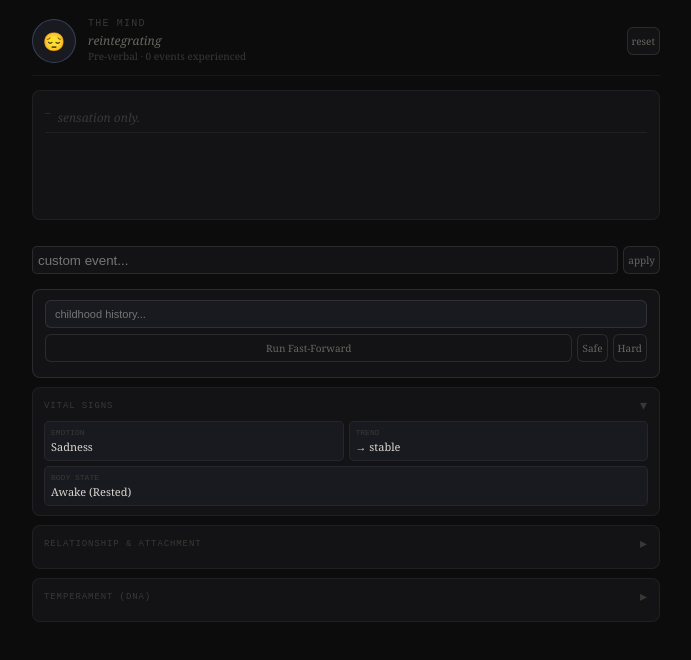
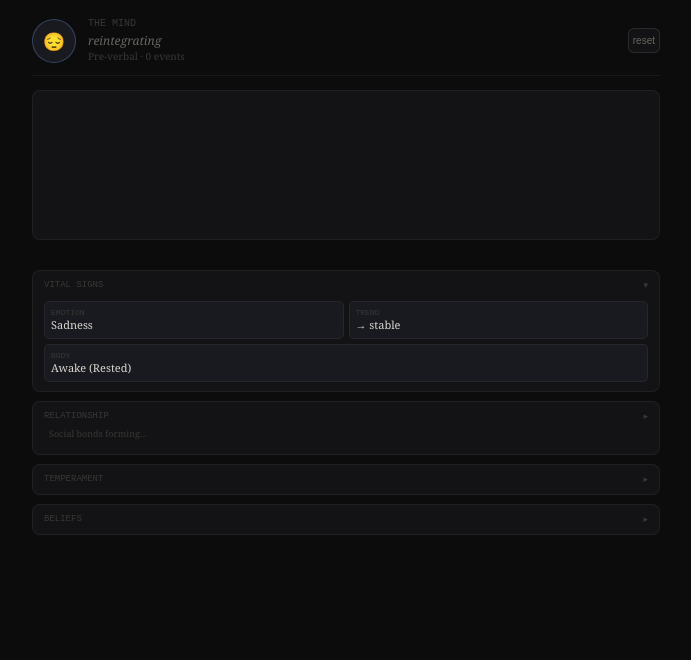
Before and after one commit to KalelTonatiuh/mind-app, a website: page public/index.html in a window 1280 px wide. Shown: the whole page, without its empty margins (294-985 px from the left). Drawn offline with Linux system fonts and the light colour scheme.

Commit message:
Fix rendering null errors and align IDs

```diff
--- a/public/index.html
+++ b/public/index.html
@@ -5,7 +5,6 @@
 <meta name="viewport" content="width=device-width, initial-scale=1.0">
 <title>The Mind</title>
 <style>
-/* RESTORING ORIGINAL DARK COLORS */
 *, *::before, *::after { box-sizing:border-box; margin:0; padding:0; }
 :root {
   --bg:#0c0c0d; --bg2:#131315; --bg3:#191920;
@@ -16,36 +15,28 @@
 body { background:var(--bg); color:var(--t); font-family:var(--f); min-height:100vh; padding:18px 16px 60px; max-width:660px; margin:0 auto; }
 
 .header { display:flex; align-items:center; gap:12px; margin-bottom:14px; padding-bottom:12px; border-bottom:0.5px solid var(--b); }
-.avatar { width:44px;height:44px;border-radius:50%;display:flex;align-items:center;justify-content:center;font-size:18px;border:1.5px solid var(--b2);background:var(--bg3);transition:background 1.2s,border-color 1.2s;flex-shrink:0; }
-.mind-label { font-size:10px;color:var(--t3);letter-spacing:.12em;text-transform:uppercase;font-family:var(--m); }
+.avatar { width:44px;height:44px;border-radius:50%;border:1.5px solid var(--b2);background:var(--bg3);display:flex;align-items:center;justify-content:center;font-size:18px; }
+.mind-label { font-size:10px;color:var(--t3);text-transform:uppercase;font-family:var(--m); }
 .mind-status { font-size:12px;color:var(--t2);font-style:italic;margin-top:3px; }
 
 .panel { border-radius:8px;border:0.5px solid var(--b);background:var(--bg2);padding:9px 11px;margin-bottom:9px; }
-.panel-title { font-size:9px;color:var(--t3);font-family:var(--m);text-transform:uppercase;letter-spacing:.1em;margin-bottom:7px;display:flex;justify-content:space-between;align-items:center; }
-.ptog { cursor:pointer;color:var(--t3); font-size: 14px; }
+.panel-title { font-size:9px;color:var(--t3);font-family:var(--m);text-transform:uppercase;display:flex;justify-content:space-between;cursor:pointer; }
 
-/* The grids for stats */
-.grid-2 { display:grid; grid-template-columns: 1fr 1fr; gap:5px; }
+.grid-2 { display:grid; grid-template-columns: 1fr 1fr; gap:5px; margin-top:10px; }
 .stat-card { border-radius:5px; padding:6px; border:0.5px solid var(--b); background:var(--bg3); }
-.stat-l { font-size:8px; color:var(--t3); text-transform:uppercase; margin-bottom:2px; font-family:var(--m); }
+.stat-l { font-size:8px; color:var(--t3); text-transform:uppercase; font-family:var(--m); }
 .stat-v { font-size:11px; color:var(--t); }
 
-/* Buttons & Inputs */
-.evgrid { display:grid; grid-template-columns:repeat(3,1fr); gap:4px; margin-bottom:6px; }
-.evbtn { border-radius:6px; padding:6px 4px; border:0.5px solid var(--b2); background:var(--bg2); font-size:10px; font-family:var(--f); color:var(--t2); cursor:pointer; text-align:center; }
+.evgrid { display:grid; grid-template-columns:repeat(3,1fr); gap:4px; margin-bottom:10px; }
+.evbtn { border-radius:6px; padding:6px 4px; border:0.5px solid var(--b2); background:var(--bg2); font-size:10px; color:var(--t2); cursor:pointer; }
 .evbtn:hover { background:var(--bg3); color:var(--t); }
 
-.thought-stream { border-radius:8px; border:0.5px solid var(--b); background:var(--bg2); padding:12px; min-height:130px; max-height:320px; overflow-y:auto; margin-bottom: 20px;}
-.thought { padding:4px 0; border-bottom:0.5px solid var(--b); font-size:12px; line-height:1.75; color:var(--t); display:flex; gap:7px; }
-.thought .ts { font-size:9px; color:var(--t3); font-family:var(--m); flex-shrink:0; }
-.thought.nv .tx { color:var(--t3); font-style:italic; }
+.thought-stream { border-radius:8px; border:0.5px solid var(--b); background:var(--bg2); padding:12px; min-height:150px; max-height:300px; overflow-y:auto; margin-bottom: 20px;}
+.thought { padding:4px 0; border-bottom:0.5px solid var(--b); font-size:13px; color:var(--t); display:flex; gap:10px; }
+.thought .ts { font-size:9px; color:var(--t3); font-family:var(--m); }
 
-/* Fast-forward */
-.ff-panel { border-radius:8px; border:0.5px solid var(--b2); background:var(--bg2); padding:10px 12px; margin-bottom:9px; }
-.ff-input { width:100%; border-radius:6px; padding:7px 9px; border:0.5px solid var(--b2); background:var(--bg3); font-size:11px; color:var(--t); outline:none; margin-bottom:6px; }
-
-/* Hide standard grids needed for background processing */
-#egrid, #sem-grid, #mem-list, #need-row, #schema-grid { display:none; }
+/* Hidden helper elements to prevent JS crashes */
+#egrid, #sem-grid, #mem-list, #need-row, #dn, #bn, #bs, #ts2, #defn, #defd, #def-style, #tom-display, #sem-count, #sem-plasticity, #schema-age, #mem-count { display:none; }
 </style>
 </head>
 <body>
@@ -54,65 +45,47 @@ body { background:var(--bg); color:var(--t); font-family:var(--f); min-height:10
   <div class="avatar" id="av">🧍</div>
   <div style="flex:1">
     <div class="mind-label">The Mind</div>
-    <div class="mind-status" id="status">Observing...</div>
+    <div class="mind-status" id="status">...</div>
     <div id="dev-stage" style="font-size:10px; color:var(--t3)">Pre-verbal</div>
   </div>
   <button class="evbtn" onclick="resetMind()">reset</button>
 </div>
 
-<!-- THOUGHT STREAM AT THE TOP -->
-<div class="thought-stream" id="stream">
-  <div class="thought nv"><span class="ts">—</span><span class="tx">sensation only.</span></div>
-</div>
+<div class="thought-stream" id="stream"></div>
 
-<!-- STIMULUS BUTTONS -->
 <div class="evgrid" id="evgrid"></div>
-<div style="display:flex; gap:5px; margin-bottom:15px;">
-  <input type="text" id="ci" placeholder="custom event..." style="flex:1; background:var(--bg2); border:0.5px solid var(--b2); color:white; padding:5px; border-radius:5px;">
-  <button class="evbtn" onclick="sendCustom()">apply</button>
-</div>
 
-<!-- FAST FORWARD -->
-<div class="ff-panel">
-  <input class="ff-input" id="ff-input" placeholder="childhood history...">
-  <div style="display:flex; gap:5px;">
-    <button class="evbtn" style="flex:1" onclick="fastForward()">Run Fast-Forward</button>
-    <button class="evbtn" onclick="fastForwardPreset('safe')">Safe</button>
-    <button class="evbtn" onclick="fastForwardPreset('hard')">Hard</button>
-  </div>
-  <div id="ff-progress" style="font-size:9px; color:var(--t3); margin-top:5px;"></div>
-</div>
-
-<!-- COLLAPSIBLE PANELS -->
 <div class="panel" id="p-state">
-  <div class="panel-title"><span>Vital Signs</span> <span class="ptog" onclick="togglePanel('p-state','b-state')">▾</span></div>
+  <div class="panel-title" onclick="togglePanel('p-state','b-state')"><span>Vital Signs</span> <span class="ptog">▾</span></div>
   <div class="grid-2" id="b-state">
     <div class="stat-card"><div class="stat-l">Emotion</div><div class="stat-v" id="ds">Neutral</div></div>
     <div class="stat-card"><div class="stat-l">Trend</div><div class="stat-v" id="tv">Stable</div></div>
-    <div class="stat-card" style="grid-column: span 2;"><div class="stat-l">Body State</div><div class="stat-v" id="dev-plasticity">Awake</div></div>
+    <div class="stat-card" style="grid-column: span 2;"><div class="stat-l">Body</div><div class="stat-v" id="dev-plasticity">Awake</div></div>
   </div>
 </div>
 
 <div class="panel" id="p-care">
-  <div class="panel-title"><span>Relationship & Attachment</span> <span class="ptog" onclick="togglePanel('p-care','b-care')">▸</span></div>
-  <div id="b-care" style="display:none">
-    <div id="cg-iwm" style="font-size:10px; color:var(--t2); margin-bottom:8px;"></div>
-    <div class="grid-2" id="cg-grid"></div>
-  </div>
+  <div class="panel-title" onclick="togglePanel('p-care','cg-grid')"><span>Relationship</span> <span class="ptog">▸</span></div>
+  <div class="grid-2" id="cg-grid" style="display:none"></div>
+  <div id="cg-iwm" style="font-size:9px; color:var(--t3); padding:5px;"></div>
 </div>
 
 <div class="panel" id="p-temp">
-  <div class="panel-title"><span>Temperament (DNA)</span> <span class="ptog" onclick="togglePanel('p-temp','b-temp')">▸</span></div>
-  <div class="grid-2" id="b-temp" style="display:none"></div>
+  <div class="panel-title" onclick="togglePanel('p-temp','temp-grid')"><span>Temperament</span> <span class="ptog">▸</span></div>
+  <div class="grid-2" id="temp-grid" style="display:none"></div>
 </div>
 
-<!-- TECHNICAL BACKGROUND ELEMENTS -->
-<div id="egrid"></div><div id="sem-grid"></div><div id="mem-list"></div><div id="need-row"></div><div id="schema-grid"></div>
-<div id="dn" style="display:none"></div><div id="bn" style="display:none"></div><div id="bs" style="display:none"></div>
-<div id="ts2" style="display:none"></div><div id="defn" style="display:none"></div><div id="defd" style="display:none"></div>
-<div id="def-style" style="display:none"></div><div id="tom-display" style="display:none"></div>
-<div id="sem-count" style="display:none"></div><div id="sem-plasticity" style="display:none"></div>
-<div id="schema-age" style="display:none"></div><div id="mem-count" style="display:none"></div>
+<div class="panel" id="p-core">
+  <div class="panel-title" onclick="togglePanel('p-core','schema-grid')"><span>Beliefs</span> <span class="ptog">▸</span></div>
+  <div class="grid-2" id="schema-grid" style="display:none"></div>
+</div>
+
+<!-- Technical placeholders -->
+<div id="egrid"></div><div id="sem-grid"></div><div id="mem-list"></div><div id="need-row"></div>
+<div id="dn"></div><div id="bn"></div><div id="bs"></div><div id="ts2"></div>
+<div id="defn"></div><div id="defd"></div><div id="def-style"></div>
+<div id="tom-display"></div><div id="sem-count"></div><div id="sem-plasticity"></div>
+<div id="schema-age"></div><div id="mem-count"></div>
 
 <script src="js/01-primes.js"></script>
 <script src="js/02-network.js"></script>
--- a/public/js/14-render.js
+++ b/public/js/14-render.js
@@ -8,65 +8,73 @@ function friendly(val) {
 
 function render(){
   const[dk,dv]=dominant(),em=EM[dk];
-  const d=getDyad(),def=getDefense(),tr=getTrend(),dev=getDevStage();
+  const tr=getTrend(),dev=getDevStage();
 
-  // Header & Identity
-  document.getElementById('av').textContent=em.icon;
-  document.getElementById('av').style.borderColor=em.c+'88';
-  document.getElementById('status').textContent = (NARRATIVE_SELF.strength > 0.2 ? '"'+p(NARRATIVE_SELF.phrases)+'"' : FUNC[dk]);
-  document.getElementById('dev-stage').textContent = `${dev.name} · ${eventCount} events experienced`;
+  // Basic Header Info
+  const av = document.getElementById('av');
+  if(av) {
+    av.textContent=em.icon;
+    av.style.borderColor=em.c+'88';
+  }
 
-  // Basic State
-  document.getElementById('ds').textContent = em.label;
-  document.getElementById('tv').textContent = tr.l;
+  const status = document.getElementById('status');
+  if(status) status.textContent = (NARRATIVE_SELF.strength > 0.2 ? '"'+p(NARRATIVE_SELF.phrases)+'"' : FUNC[dk]);
 
-  // Body Stats (Human friendly)
-  const bodyText = BODY.isAsleep ? '<span style="color:#5b8fb9">Sleeping</span>' : 'Awake';
+  const devStage = document.getElementById('dev-stage');
+  if(devStage) devStage.textContent = `${dev.name} · ${eventCount} events`;
+
+  // Vital Signs
+  const ds = document.getElementById('ds');
+  if(ds) ds.textContent = em.label;
+
+  const tv = document.getElementById('tv');
+  if(tv) tv.textContent = tr.l;
+
+  const devPlas = document.getElementById('dev-plasticity');
+  if(devPlas) {
+    const bodyText = BODY.isAsleep ? 'Sleeping' : 'Awake';
     const stressText = BODY.fatigue > 70 ? 'Exhausted' : BODY.fatigue > 30 ? 'Tired' : 'Rested';
-  document.getElementById('dev-plasticity').innerHTML = `${bodyText} (${stressText})`;
+    devPlas.textContent = `${bodyText} (${stressText})`;
+  }
 
-  // Caregiver & Attachment
+  // Caregiver / Attachment
   const att = getAttachmentStyle();
   const iwmEl = document.getElementById('cg-iwm');
-  if(IWM.sampleCount < 3) {
-    iwmEl.textContent = 'Social bonds are forming...';
-  } else {
-    iwmEl.innerHTML = `<b style="color:${att.color}">${att.name} Attachment</b> — ${att.desc}`;
+  if(iwmEl) iwmEl.innerHTML = (IWM.sampleCount < 3) ? 'Social bonds forming...' : `<b style="color:${att.color}">${att.name}</b>: ${att.desc}`;
+
+  const cgg = document.getElementById('cg-grid');
+  if(cgg) {
+    cgg.innerHTML=`<div class="stat-card"><div class="stat-l">C.G. Stress</div><div class="stat-v">${friendly(CAREGIVER.stress)}</div></div>` +
+                  `<div class="stat-card"><div class="stat-l">C.G. Mood</div><div class="stat-v">${friendly(CAREGIVER.mood)}</div></div>`;
   }
 
-  // Caregiver Grid (Technical)
-  const cgg = document.getElementById('cg-grid'); cgg.innerHTML='';
-  const cgItems = [
-    { label:'C.G. Stress', val: CAREGIVER.stress },
-    { label:'C.G. Mood', val: CAREGIVER.mood },
-  ];
-  cgItems.forEach(item => {
-    const el = document.createElement('div'); el.className='stat-card';
-    el.innerHTML=`<div class="stat-label">${item.label}</div><div class="stat-val">${friendly(item.val)}</div>`;
-    cgg.appendChild(el);
-  });
-
-  // Temperament Grid (Human words)
-  const tg = document.getElementById('temp-grid'); tg.innerHTML='';
+  // Temperament
+  const tg = document.getElementById('temp-grid');
+  if(tg) {
+    tg.innerHTML='';
     const TEMP_DEFS = [
       { key:'negAffect', label:'Sensitivity' },
       { key:'surgency', label:'Sociability' },
-    { key:'effortControl',label:'Self-Regulation' },
+      { key:'effortControl',label:'Regulation' },
       { key:'orientSens', label:'Curiosity' },
     ];
     TEMP_DEFS.forEach(td => {
       const el = document.createElement('div'); el.className='stat-card';
-    el.innerHTML=`<div class="stat-label">${td.label}</div><div class="stat-val">${friendly(TEMP[td.key])}</div>`;
+      el.innerHTML=`<div class="stat-l">${td.label}</div><div class="stat-v">${friendly(TEMP[td.key])}</div>`;
       tg.appendChild(el);
     });
+  }
 
-  // Schemas (Only show the ones that have actually formed)
-  const schg=document.getElementById('schema-grid'); schg.innerHTML='';
+  // Schemas
+  const schg=document.getElementById('schema-grid');
+  if(schg) {
+    schg.innerHTML='';
     Object.values(SCHEMAS).forEach(s=>{
       if (s.strength > 0.1) {
         const el=document.createElement('div'); el.className='stat-card';
-      el.innerHTML=`<div class="stat-label">Belief</div><div class="stat-val">${s.label}</div>`;
+        el.innerHTML=`<div class="stat-l">Belief</div><div class="stat-v">${s.label}</div>`;
         schg.appendChild(el);
       }
     });
   }
+}
```
Lines whose indentation alone changed are shown as unchanged.
